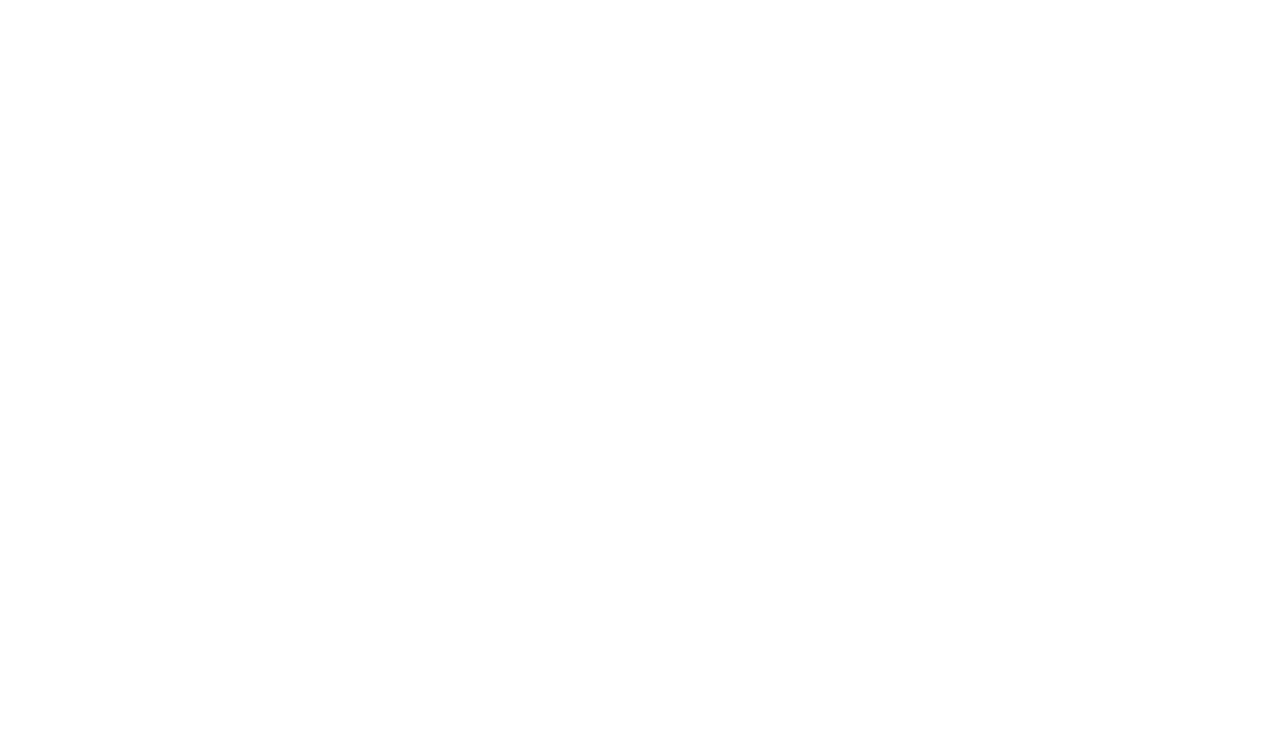
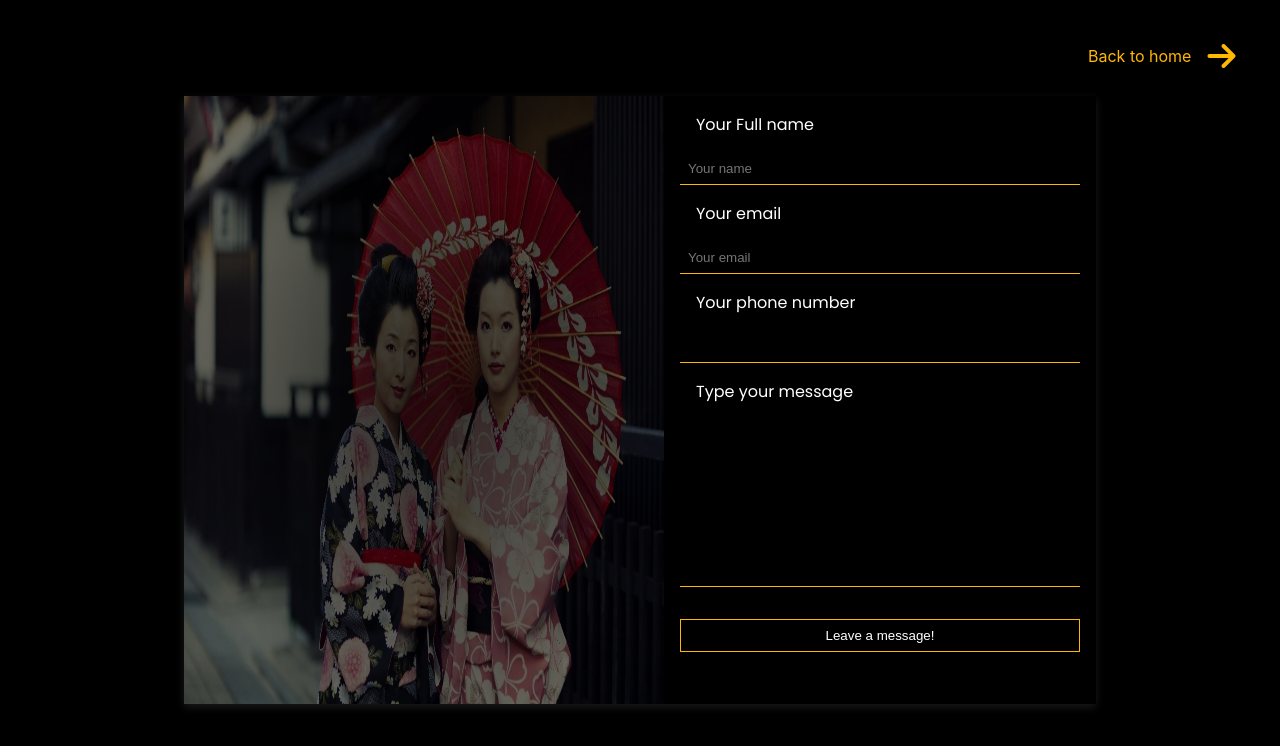
Before and after one commit to Franklivania/japlore, a React (Create React App) app: page /contact in a window 1280 px wide. Before the commit this address had no page. Shown: the top 746 px of the page. Built offline with nearby package versions, Linux system fonts and the light colour scheme.

Commit message:
Finished contact page. additions to the footer

```diff
--- a/src/App.js
+++ b/src/App.js
@@ -2,6 +2,7 @@
 import {BrowserRouter as Router, Routes, Route} from 'react-router-dom';
 import Landing from'./pages/Landing.js'
 import About from './pages/About';
+import Contact from './pages/Contact';
 
 function App() {
   return (
@@ -13,6 +14,8 @@
 
           <Route path='/about' element={<About/>}/>
 
+          <Route path='/contact' element={<Contact/>}/>
+
         </Routes>
       </Router>
 
--- a/src/components/Footer.js
+++ b/src/components/Footer.js
@@ -19,7 +19,7 @@
                     <li><Link to='/' className='links'>Home</Link></li>
                     <li><Link to='' className='links'>Blog</Link></li>
                     <li><Link to='/about' className='links' target='_blank' >About</Link></li>
-                    <li><Link to='' className='links'>Contact</Link></li>
+                    <li><Link to='/contact' className='links' target='_blank' >Contact</Link></li>
                     <li><Link to='' className='links'>Categories</Link></li>
                 </ul>
             </div>
@@ -50,6 +50,10 @@
                 <option value="country">Japanese</option>
             </select>
         </div>
+
+        <div className="own">
+            <p>Copyright @ Jap <span>Lore</span> 2022. &nbsp; All rights reserved</p>
+        </div>
     </div>
   )
 }
--- a/src/components/Navbar.js
+++ b/src/components/Navbar.js
@@ -13,7 +13,7 @@
                 <ul className="navbar">
                     <li><Link to='/' className='link'> Home </Link></li>
                     <li><Link to='/about' className='link' target='_blank' > About </Link></li>
-                    <li><Link to='/' className='link'> Contact </Link></li>
+                    <li><Link to='/contact' className='link' target='_blank'> Contact </Link></li>
                     <li><Link to='/' className='link'> List a property </Link></li>
                     <li><Link to='/' className='link'> Categories </Link></li>
                 </ul>
--- a/src/pages/About.js
+++ b/src/pages/About.js
@@ -14,10 +14,10 @@
 
         <section>
             <p>
-                Japlore exists as a way to make easier a place to go to know what you would encounter when you come to Japan.
-                It is as a result of times spent, understanding the culture, and putting material together that would make you to
-                ease in easily, find you way around, and integerate seamlessly with the culture you find your self in. <br />
-                In this era of social integeration, it is paramount we respect each persons views, and their background, so we can be able
+                Japlore exists as a way to make easier a place to go, to know what you would encounter when you come to Japan.
+                It is as a result of times spent, understanding the culture and putting material together that would make you to
+                fit in easily, find you way around and integrate seamlessly with the culture you find yourself in. <br />
+                In this era of social integration, it is paramount we respect each person's views and their background, so we can be able
                 to enjoy the activities of the country better.
                 <br />
                 <br />
@@ -31,7 +31,7 @@
 
                 Be it vacation, work migration, studies, or change of living atmosphere, we got you covered, as you can find anything you want from the click of a button. <br />
 
-                Cheers, and welcome to japan!
+                Cheers, and welcome to Japan!
             </p>
         </section>
 
--- a/src/pages/Contact.js
+++ b/src/pages/Contact.js
@@ -1,9 +1,46 @@
 import React from 'react'
+import { Link } from 'react-router-dom'
 import '../sass/Contact.scss'
+import People from '../Images/Blog/people.webp'
 
 const Contact = () => {
   return (
     <div className='Contact'>
+
+            <Link to='/' className='link'>Back to home <i class="fa-solid fa-arrow-right fa-2x"></i></Link>
+
+        <div className="content">
+
+            <div className="card">
+                <img src={People} alt="" />
+                <div className="container">
+                    <div className="socials">
+                        <a href=""><i class="fa-brands fa-twitter fa-2x"></i></a>
+                        <a href=""><i class="fa-brands fa-facebook fa-2x"></i></a>
+                        <a href=""><i class="fa-brands fa-instagram fa-2x"></i></a>
+                    </div>
+                </div>
+            </div>
+
+            <form action="post">
+
+                <label htmlFor="name">Your Full name</label>
+                <input type="text" name='name' placeholder='Your name' required />
+
+                <label htmlFor="email">Your email</label>
+                <input type="email" name="email" id="email" placeholder='Your email' required />
+
+                <label htmlFor="phone">Your phone number</label>
+                <input type="tel" name="phone" id="phone" required />
+
+                <label htmlFor="messgae">Type your message</label>
+                <textarea name="message" id="message" cols="30" rows="10" required></textarea>
+
+                <input type="submit" value="Leave a message!" id='submit' />
+
+            </form>
+
+        </div>
 
     </div>
   )
--- a/src/sass/Contact.scss
+++ b/src/sass/Contact.scss
@@ -8,3 +8,139 @@
 
 $font-main: 'Inter', sans-serif;
 $sub-font: 'Poppins', sans-serif;
+
+
+.Contact{
+    background: $main-color;
+    width: 100%;
+    height: 100vh;
+    display: grid;
+    place-items: center;
+
+    .link{
+        position: absolute;
+        top: 5%;
+        left: 85%;
+        display: flex;
+        align-items: center;
+        text-decoration: none;
+        color: $color-sub;
+
+        i{
+            margin-left: 1rem;
+        }
+    }
+
+    .content{
+        display: flex;
+        justify-content: center;
+        justify-items: center;
+        box-shadow: 0 0.2rem 0.5rem rgba(($color-text), 0.1);
+
+        .card{
+            height: 38rem;
+            width: 30rem;
+            position: relative;
+
+            img{
+                height: 100%;
+                width: 100%;
+            }
+
+            .container{
+                position: absolute;
+                top: 0;
+                left: 0;
+                height: 100%;
+                width: 100%;
+                background: radial-gradient(
+                    rgba(($main-color), 0.8),
+                    rgba(($main-color), 0.5)
+                );
+
+                .socials{
+                    height: 100%;
+                    width: 100%;
+                    position: absolute;
+                    top: 0;
+                    left: 0;
+                    display: flex;
+                    align-items: center;
+                    justify-content: center;
+                    justify-items: center;
+                    opacity: 0;
+
+                    &:hover{
+                        opacity: 1;
+                        background: radial-gradient(
+                            circle,
+                            rgba(($main-color), 0.9)
+                        );
+                        animation: slide 1s linear;
+
+                    @keyframes slide {
+                        0%{
+                            transform: translateY(-2rem);
+                            opacity: 0;
+                        }
+                        50%{
+                            transform: translateY(-1rem);
+                            opacity: 0.5;
+                        }
+                        100%{
+                            transform: translate(0);
+                            opacity: 1;
+                        }
+                    }
+                    }
+
+                    a{
+                        color: $color-text;
+                        padding: 0 1rem;
+
+                        &:hover{
+                            color: $color-sub;
+                        }
+                    }
+                }
+            }
+        }
+
+        form{
+            display: flex;
+            flex-direction: column;
+            margin: 0 1rem;
+            font-family: $sub-font;
+
+            input, textarea{
+                width: 25rem;
+                padding: 0.5rem;
+                outline: none;
+                border: none;
+                resize: none;
+                color: $color-sub;
+                background-color: $main-color;
+                border-bottom: 0.02rem $color-sub solid;
+            }
+
+            label{
+                padding: 1rem;
+                color: $color-text;
+            }
+
+            #submit{
+                margin: 2rem 0 0 0;
+                color: $color-text;
+                font-weight: 500;
+                background: $main-color;
+                border: 0.02rem $color-sub solid;
+
+                &:hover{
+                    background: $color-sub;
+                }
+            }
+        }
+    }
+
+
+}
--- a/src/sass/Footer.scss
+++ b/src/sass/Footer.scss
@@ -131,4 +131,19 @@
             }
         }
     }
+
+    .own{
+        padding: 1rem 0;
+        color: $color-text;
+        width: 100%;
+        text-align: center;
+        font-family: $sub-font;
+        font-size: 1.2rem;
+
+        span{
+            padding: 0.3rem;
+            background: $color-text;
+            color: $main-color;
+        }
+    }
 }
```
